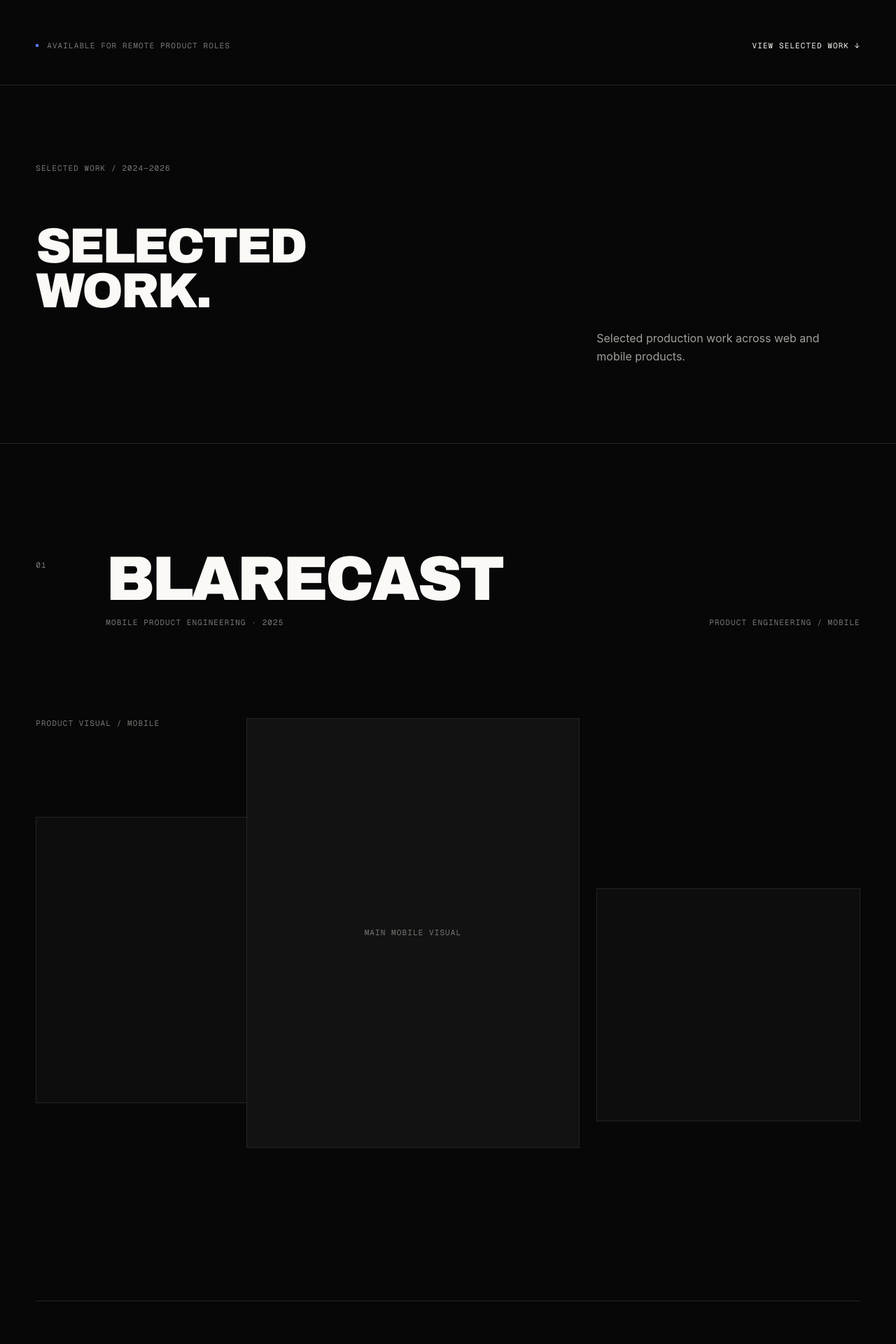
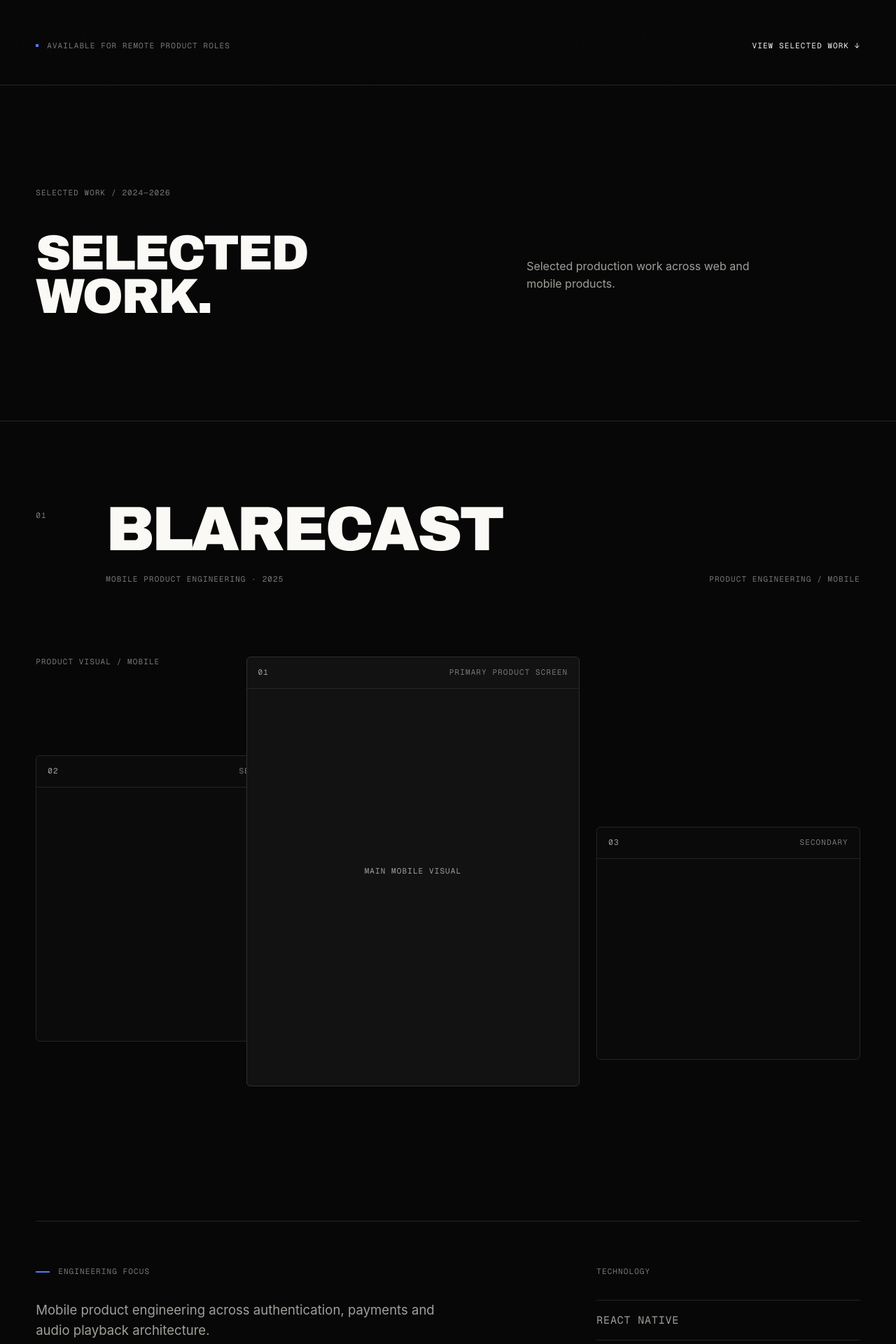
Before and after one commit to ImranSafdar360/ImranDevify-FullStack-Portfolio, a Next.js app: page / in a window 1280 px wide. Shown: the part 680-2600 px from the top of the page at 70% size. Built offline with nearby package versions, Linux system fonts and the light colour scheme; a web font is replaced by a local one.

Commit message:
chore: polish phase done for work section

```diff
--- a/src/components/sections/BlarecastProject.tsx
+++ b/src/components/sections/BlarecastProject.tsx
@@ -1,56 +1,183 @@
+"use client";
+
+import { MotionConfig, motion, type Variants } from "motion/react";
+
 const technologies = ["React Native", "Supabase", "Stripe", "Track Player"];
+const premiumEase = [0.22, 1, 0.36, 1] as const;
+
+const metaReveal: Variants = {
+  hidden: { opacity: 0, y: 8 },
+  visible: (delay = 0) => ({
+    opacity: 1,
+    y: 0,
+    transition: { duration: 0.44, delay, ease: premiumEase },
+  }),
+};
+
+const titleReveal: Variants = {
+  hidden: { opacity: 0, y: "105%" },
+  visible: {
+    opacity: 1,
+    y: "0%",
+    transition: { duration: 0.72, delay: 0.08, ease: premiumEase },
+  },
+};
+
+const screenReveal: Variants = {
+  hidden: ({ y }: { y: number }) => ({ opacity: 0, y, scale: 0.985 }),
+  visible: ({ delay }: { delay: number }) => ({
+    opacity: 1,
+    y: 0,
+    scale: 1,
+    transition: { duration: 0.72, delay, ease: premiumEase },
+  }),
+};
+
+const lowerReveal: Variants = {
+  hidden: { opacity: 0, y: 14 },
+  visible: (delay = 0) => ({
+    opacity: 1,
+    y: 0,
+    transition: { duration: 0.54, delay, ease: premiumEase },
+  }),
+};
+
+function ScreenLabel({ index, label }: { index: string; label: string }) {
+  return (
+    <div className="project-visual__frame-label">
+      <span className="project-visual__frame-index text-meta">{index}</span>
+      <span className="project-visual__frame-name text-meta">{label}</span>
+    </div>
+  );
+}
 
 function ProjectVisualPlaceholder() {
   return (
-    <div className="project-visual" aria-hidden="true">
-      <p className="project-visual__label text-meta">Product visual / Mobile</p>
-      <div className="project-visual__frame project-visual__frame--left" />
-      <div className="project-visual__frame project-visual__frame--main">
-        <span className="text-meta">Main mobile visual</span>
-      </div>
-      <div className="project-visual__frame project-visual__frame--right" />
-    </div>
+    <motion.div
+      className="project-visual"
+      aria-hidden="true"
+      initial="hidden"
+      whileInView="visible"
+      viewport={{ once: true, amount: 0.22, margin: "0px 0px -8% 0px" }}
+    >
+      <motion.p className="project-visual__label text-meta" variants={metaReveal}>
+        Product visual / Mobile
+      </motion.p>
+
+      <motion.div
+        className="project-visual__frame project-visual__frame--left"
+        custom={{ y: 40, delay: 0.11 }}
+        variants={screenReveal}
+      >
+        <ScreenLabel index="02" label="Secondary" />
+      </motion.div>
+
+      <motion.div
+        className="project-visual__frame project-visual__frame--main"
+        custom={{ y: 28, delay: 0 }}
+        variants={screenReveal}
+      >
+        <ScreenLabel index="01" label="Primary product screen" />
+        <span className="project-visual__placeholder text-meta">Main mobile visual</span>
+      </motion.div>
+
+      <motion.div
+        className="project-visual__frame project-visual__frame--right"
+        custom={{ y: 40, delay: 0.18 }}
+        variants={screenReveal}
+      >
+        <ScreenLabel index="03" label="Secondary" />
+      </motion.div>
+    </motion.div>
   );
 }
 
 export function BlarecastProject() {
   return (
+    <MotionConfig reducedMotion="user">
       <section id="blarecast" className="featured-project" aria-labelledby="blarecast-title">
         <div className="container">
-        <header className="featured-project__header">
-          <p className="featured-project__index text-meta">01</p>
+          <motion.header
+            className="featured-project__header"
+            initial="hidden"
+            whileInView="visible"
+            viewport={{ once: true, amount: 0.45 }}
+          >
+            <motion.p
+              className="featured-project__index text-meta"
+              custom={0}
+              variants={metaReveal}
+            >
+              01
+            </motion.p>
 
             <div className="featured-project__identity">
-            <h2 id="blarecast-title">Blarecast</h2>
-            <p className="text-meta">Mobile product engineering · 2025</p>
+              <h2 id="blarecast-title">
+                <span className="featured-project__title-mask">
+                  <motion.span variants={titleReveal}>Blarecast</motion.span>
+                </span>
+              </h2>
+              <motion.p className="text-meta" custom={0.14} variants={metaReveal}>
+                Mobile product engineering · 2025
+              </motion.p>
             </div>
 
-          <p className="featured-project__role text-meta">Product engineering / Mobile</p>
-        </header>
+            <motion.p
+              className="featured-project__role text-meta"
+              custom={0.18}
+              variants={metaReveal}
+            >
+              Product engineering / Mobile
+            </motion.p>
+          </motion.header>
 
           <ProjectVisualPlaceholder />
 
-        <div className="featured-project__details">
-          <div className="featured-project__focus">
+          <motion.div className="featured-project__details">
+            <motion.div
+              className="featured-project__focus"
+              initial="hidden"
+              whileInView="visible"
+              viewport={{ once: true, amount: 0.35, margin: "0px 0px -8% 0px" }}
+              custom={0}
+              variants={lowerReveal}
+            >
               <p className="featured-project__label text-meta">Engineering focus</p>
               <p className="featured-project__summary text-body-large">
                 Mobile product engineering across authentication, payments and audio playback architecture.
               </p>
-          </div>
+            </motion.div>
 
-          <div className="featured-project__technology">
+            <motion.div
+              className="featured-project__technology"
+              initial="hidden"
+              whileInView="visible"
+              viewport={{ once: true, amount: 0.3, margin: "0px 0px -8% 0px" }}
+              custom={0.08}
+              variants={lowerReveal}
+            >
               <p className="featured-project__label text-meta">Technology</p>
               <ul>
                 {technologies.map((technology) => (
                   <li key={technology}>{technology}</li>
                 ))}
               </ul>
-          </div>
+            </motion.div>
 
             {/* TODO: connect the published Blarecast case study when available. */}
-          <span className="featured-project__link text-meta">Case study / Pending</span>
-        </div>
+            <motion.span
+              className="featured-project__link text-meta"
+              initial="hidden"
+              whileInView="visible"
+              viewport={{ once: true, amount: 0.5, margin: "0px 0px -5% 0px" }}
+              custom={0.16}
+              variants={lowerReveal}
+            >
+              Case study / Pending
+            </motion.span>
+          </motion.div>
         </div>
       </section>
+    </MotionConfig>
   );
 }
--- a/src/components/sections/SelectedWorkIntro.tsx
+++ b/src/components/sections/SelectedWorkIntro.tsx
@@ -1,18 +1,68 @@
+"use client";
+
+import { motion, MotionConfig, type Variants } from "motion/react";
+
+const editorialEase = [0.22, 1, 0.36, 1] as const;
+
+const metadataMotion: Variants = {
+  hidden: { opacity: 0, y: 8 },
+  visible: {
+    opacity: 1,
+    y: 0,
+    transition: { duration: 0.44, ease: editorialEase },
+  },
+};
+
+const headingLineMotion: Variants = {
+  hidden: { opacity: 0, y: "105%" },
+  visible: (delay: number) => ({
+    opacity: 1,
+    y: "0%",
+    transition: { duration: 0.62, delay, ease: editorialEase },
+  }),
+};
+
+const statementMotion: Variants = {
+  hidden: { opacity: 0, y: 11 },
+  visible: {
+    opacity: 1,
+    y: 0,
+    transition: { duration: 0.46, delay: 0.2, ease: editorialEase },
+  },
+};
+
 export function SelectedWorkIntro() {
   return (
-    <section id="work" className="selected-work" aria-labelledby="selected-work-title">
-      <div className="container selected-work__grid">
-        <p className="selected-work__meta text-meta">Selected work / 2024—2026</p>
+    <MotionConfig reducedMotion="user">
+      <section id="work" className="selected-work" aria-labelledby="selected-work-title">
+        <motion.div
+          className="container selected-work__grid"
+          initial="hidden"
+          whileInView="visible"
+          viewport={{ once: true, amount: 0.35, margin: "0px 0px -10% 0px" }}
+        >
+          <motion.p className="selected-work__meta text-meta" variants={metadataMotion}>
+            Selected work / 2024—2026
+          </motion.p>
 
-        <h2 id="selected-work-title" className="selected-work__title">
-          <span>Selected</span>
-          <span>Work.</span>
-        </h2>
+          <h2 id="selected-work-title" className="selected-work__title">
+            <span className="selected-work__title-mask">
+              <motion.span custom={0.04} variants={headingLineMotion}>
+                Selected
+              </motion.span>
+            </span>
+            <span className="selected-work__title-mask">
+              <motion.span custom={0.12} variants={headingLineMotion}>
+                Work.
+              </motion.span>
+            </span>
+          </h2>
 
-        <p className="selected-work__statement text-body">
-          Selected production work across web and mobile products.
-        </p>
-      </div>
-    </section>
+          <motion.p className="selected-work__statement text-body" variants={statementMotion}>
+            Selected production work across web and mobile products.
+          </motion.p>
+        </motion.div>
+      </section>
+    </MotionConfig>
   );
 }
--- a/src/styles/selected-work.css
+++ b/src/styles/selected-work.css
@@ -1,8 +1,8 @@
 .selected-work {
   display: flex;
-  min-height: clamp(32rem, 58svh, 42rem);
+  min-height: clamp(30rem, 50svh, 36rem);
   align-items: center;
-  padding-block: clamp(var(--space-8), 8vw, 8rem);
+  padding-block: clamp(var(--space-7), 7vw, var(--space-8));
   border-bottom: 1px solid var(--color-border);
 }
 
@@ -10,38 +10,54 @@
   display: grid;
   grid-template-columns: repeat(12, minmax(0, 1fr));
   gap: var(--grid-gutter);
-  align-items: end;
+  row-gap: 0;
+  align-items: center;
 }
 
 .selected-work__meta {
   grid-column: 1 / span 4;
+  grid-row: 1;
   margin: 0 0 var(--space-6);
   color: var(--color-text-muted);
 }
 
 .selected-work__title {
   display: flex;
-  grid-column: 1 / span 9;
+  grid-column: 1 / span 7;
+  grid-row: 2;
   margin: 0;
   flex-direction: column;
   color: var(--color-text-strong);
   font-family: var(--font-display);
   font-size: var(--type-section-heading);
-  font-weight: 800;
-  line-height: 0.9;
-  letter-spacing: var(--tracking-display);
+  font-weight: 700;
+  line-height: 0.88;
+  letter-spacing: -0.04em;
   text-transform: uppercase;
 }
 
+.selected-work__title-mask {
+  display: block;
+  overflow: hidden;
+  padding-inline: 0.04em;
+  margin-inline: -0.04em;
+}
+
+.selected-work__title-mask > span {
+  display: block;
+  will-change: transform, opacity;
+}
+
 .selected-work__statement {
-  grid-column: 9 / -1;
-  max-width: 23rem;
+  grid-column: 8 / -1;
+  grid-row: 2;
+  max-width: 32ch;
   margin: 0;
   color: var(--color-text-secondary);
 }
 
 .featured-project {
-  padding-block: clamp(var(--space-9), 12vw, 11rem);
+  padding-top: clamp(var(--space-8), 9vw, 8.5rem);
   padding-bottom: clamp(var(--space-8), 9vw, 8.5rem);
   border-bottom: 1px solid var(--color-border);
 }
@@ -63,7 +79,7 @@
 .featured-project__identity { grid-column: 2 / span 8; }
 
 .featured-project__identity h2 {
-  margin: 0 0 var(--space-3);
+  margin: 0 0 var(--space-4);
   color: var(--color-text-strong);
   font-family: var(--font-display);
   font-size: var(--type-page-display);
@@ -71,6 +87,18 @@
   line-height: 0.88;
   letter-spacing: var(--tracking-display);
   text-transform: uppercase;
+}
+
+.featured-project__title-mask {
+  display: block;
+  overflow: hidden;
+  padding-inline: 0.045em;
+  margin-inline: -0.045em;
+}
+
+.featured-project__title-mask > span {
+  display: block;
+  will-change: transform, opacity;
 }
 
 .featured-project__identity p,
@@ -83,7 +111,7 @@
   grid-template-columns: repeat(12, minmax(0, 1fr));
   grid-template-rows: 1fr;
   gap: var(--grid-gutter);
-  margin-block: clamp(var(--space-8), 10vw, 10rem);
+  margin-block: clamp(var(--space-8), 8vw, var(--space-9));
   align-items: start;
 }
 
@@ -95,16 +123,44 @@
 }
 
 .project-visual__frame {
+  position: relative;
+  overflow: hidden;
   grid-row: 1;
   border: 1px solid var(--color-border);
+  border-radius: var(--media-radius-editorial);
   background: var(--color-surface-1);
+  isolation: isolate;
 }
+
+.project-visual__frame::before {
+  position: absolute;
+  inset: 2.75rem 0 auto;
+  height: 1px;
+  background: var(--color-border);
+  content: "";
+  pointer-events: none;
+}
+
+.project-visual__frame-label {
+  position: absolute;
+  inset: 0 0 auto;
+  display: flex;
+  min-height: 2.75rem;
+  align-items: center;
+  justify-content: space-between;
+  gap: var(--space-3);
+  padding-inline: var(--space-3);
+}
+
+.project-visual__frame-index { color: var(--color-text-secondary); }
+.project-visual__frame-name { color: var(--color-text-muted); text-align: right; }
 
 .project-visual__frame--left {
   z-index: 1;
   grid-column: 1 / span 4;
   height: clamp(24rem, 32vw, 32rem);
   margin-top: clamp(8rem, 11vw, 11rem);
+  background: #0b0b0c;
 }
 
 .project-visual__frame--main {
@@ -114,16 +170,20 @@
   height: clamp(35rem, 48vw, 48rem);
   align-items: center;
   justify-content: center;
+  border-color: #303033;
   background: var(--color-surface-2);
 }
 
-.project-visual__frame--main span { color: var(--color-text-muted); }
+.project-visual__placeholder {
+  color: var(--color-text-secondary);
+}
 
 .project-visual__frame--right {
   z-index: 1;
   grid-column: 9 / -1;
   height: clamp(20rem, 26vw, 26rem);
   margin-top: clamp(15rem, 19vw, 19rem);
+  background: #0a0a0b;
 }
 
 .featured-project__details {
@@ -135,9 +195,20 @@
 }
 
 .featured-project__focus { grid-column: 1 / span 8; }
-.featured-project__label { margin: 0 0 var(--space-6); color: var(--color-text-muted); }
-.featured-project__summary { max-width: 42rem; margin: 0; color: var(--color-text-secondary); font-size: clamp(1.25rem, 1.55vw, 1.5rem); line-height: 1.5; }
-.featured-project__link { display: inline-block; grid-column: 1 / span 8; margin-top: var(--space-7); color: var(--color-text-muted); }
+.featured-project__label { margin: 0 0 var(--space-5); color: var(--color-text-muted); }
+.featured-project__focus .featured-project__label {
+  display: flex;
+  align-items: center;
+  gap: var(--space-2);
+}
+.featured-project__focus .featured-project__label::before {
+  width: 1.25rem;
+  height: 2px;
+  background: var(--color-accent-engineering);
+  content: "";
+}
+.featured-project__summary { max-width: 38rem; margin: 0; color: var(--color-text-secondary); font-size: clamp(1.125rem, 1.45vw, 1.375rem); line-height: 1.56; }
+.featured-project__link { display: inline-block; grid-column: 1 / span 8; width: fit-content; margin-top: var(--space-7); color: var(--color-text-muted); }
 
 .featured-project__technology { grid-column: 9 / -1; }
 .featured-project__technology ul { margin: 0; padding: 0; list-style: none; }
@@ -145,14 +216,15 @@
   padding-block: var(--space-3);
   border-top: 1px solid var(--color-border);
   color: var(--color-text-secondary);
+  font-family: var(--font-mono);
   font-size: 0.9375rem;
-  letter-spacing: 0.02em;
+  letter-spacing: 0.055em;
   text-transform: uppercase;
 }
 .featured-project__technology li:last-child { border-bottom: 1px solid var(--color-border); }
 
 @media (max-width: 64rem) {
-  .selected-work__title { grid-column: 1 / span 10; }
+  .selected-work__title { grid-column: 1 / span 7; }
   .selected-work__statement { grid-column: 8 / -1; }
   .featured-project__identity { grid-column: 2 / span 7; }
   .featured-project__role { grid-column: 9 / -1; }
@@ -166,30 +238,30 @@
 }
 
 @media (max-width: 48rem) {
-  .selected-work { min-height: 29rem; padding-block: var(--space-8); }
+  .selected-work { min-height: 27rem; padding-block: var(--space-7); }
   .selected-work__grid { grid-template-columns: repeat(4, minmax(0, 1fr)); }
-  .selected-work__meta { grid-column: 1 / -1; margin-bottom: var(--space-5); }
-  .selected-work__title { grid-column: 1 / -1; font-size: clamp(2.75rem, 14vw, 3.5rem); }
-  .selected-work__statement { grid-column: 1 / -1; max-width: 24rem; margin-top: var(--space-6); }
+  .selected-work__meta { grid-column: 1 / -1; grid-row: auto; margin-bottom: var(--space-5); }
+  .selected-work__title { grid-column: 1 / -1; grid-row: auto; font-size: clamp(2.75rem, 14vw, 3.5rem); }
+  .selected-work__statement { grid-column: 1 / -1; grid-row: auto; max-width: 24rem; margin-top: var(--space-6); }
 
-  .featured-project { padding-block: var(--space-9) var(--space-8); }
+  .featured-project { padding-block: var(--space-8); }
   .featured-project__header { grid-template-columns: repeat(4, minmax(0, 1fr)); align-items: start; }
   .featured-project__index { grid-column: 1 / -1; margin: 0 0 var(--space-6); }
   .featured-project__identity { grid-column: 1 / -1; }
-  .featured-project__identity h2 { font-size: clamp(3rem, 13.2vw, 4.75rem); }
+  .featured-project__identity h2 { font-size: clamp(3rem, 14.5vw, 4.75rem); }
   .featured-project__role { grid-column: 1 / -1; justify-self: start; margin-top: var(--space-4); }
 
   .project-visual {
     min-height: auto;
     grid-template-columns: repeat(2, minmax(0, 1fr));
     grid-template-rows: auto auto auto;
-    gap: var(--space-3);
-    margin-block: var(--space-9);
+    gap: var(--space-2);
+    margin-block: var(--space-8);
   }
   .project-visual__label { grid-column: 1 / -1; grid-row: 1; margin-bottom: var(--space-3); }
-  .project-visual__frame--main { grid-column: 1 / -1; grid-row: 2; height: clamp(26rem, 132vw, 34rem); }
-  .project-visual__frame--left { grid-column: 1; grid-row: 3; height: clamp(17rem, 84vw, 23rem); margin-top: 0; }
-  .project-visual__frame--right { grid-column: 2; grid-row: 3; height: clamp(14rem, 72vw, 20rem); margin-top: var(--space-5); }
+  .project-visual__frame--main { grid-column: 1 / -1; grid-row: 2; height: clamp(23rem, 112vw, 29rem); }
+  .project-visual__frame--left { grid-column: 1; grid-row: 3; height: clamp(12rem, 58vw, 15rem); margin-top: 0; }
+  .project-visual__frame--right { grid-column: 2; grid-row: 3; height: clamp(11rem, 52vw, 13.5rem); margin-top: var(--space-4); }
 
   .featured-project__details { grid-template-columns: repeat(4, minmax(0, 1fr)); padding-top: var(--space-6); }
   .featured-project > .container { display: flex; flex-direction: column; }
@@ -205,3 +277,18 @@
   .selected-work__title { font-size: 2.75rem; }
   .featured-project__identity h2 { font-size: 2.6rem; }
 }
+
+@media (prefers-reduced-motion: reduce) {
+  .featured-project__index,
+  .featured-project__identity h2 > span > span,
+  .featured-project__identity p,
+  .featured-project__role,
+  .project-visual__label,
+  .project-visual__frame,
+  .featured-project__focus,
+  .featured-project__technology,
+  .featured-project__link {
+    opacity: 1 !important;
+    transform: none !important;
+  }
+}
```
Also changed, not shown: src/components/sections/PrivateProductionSaaSProject.tsx (+14 -0 lines), src/components/sections/YourBusinessDateProject.tsx (+29 -1 lines), src/styles/private-saas-project.css (+19 -5 lines), src/styles/ybd-project.css (+30 -1 lines). Lines whose indentation alone changed are shown as unchanged.
